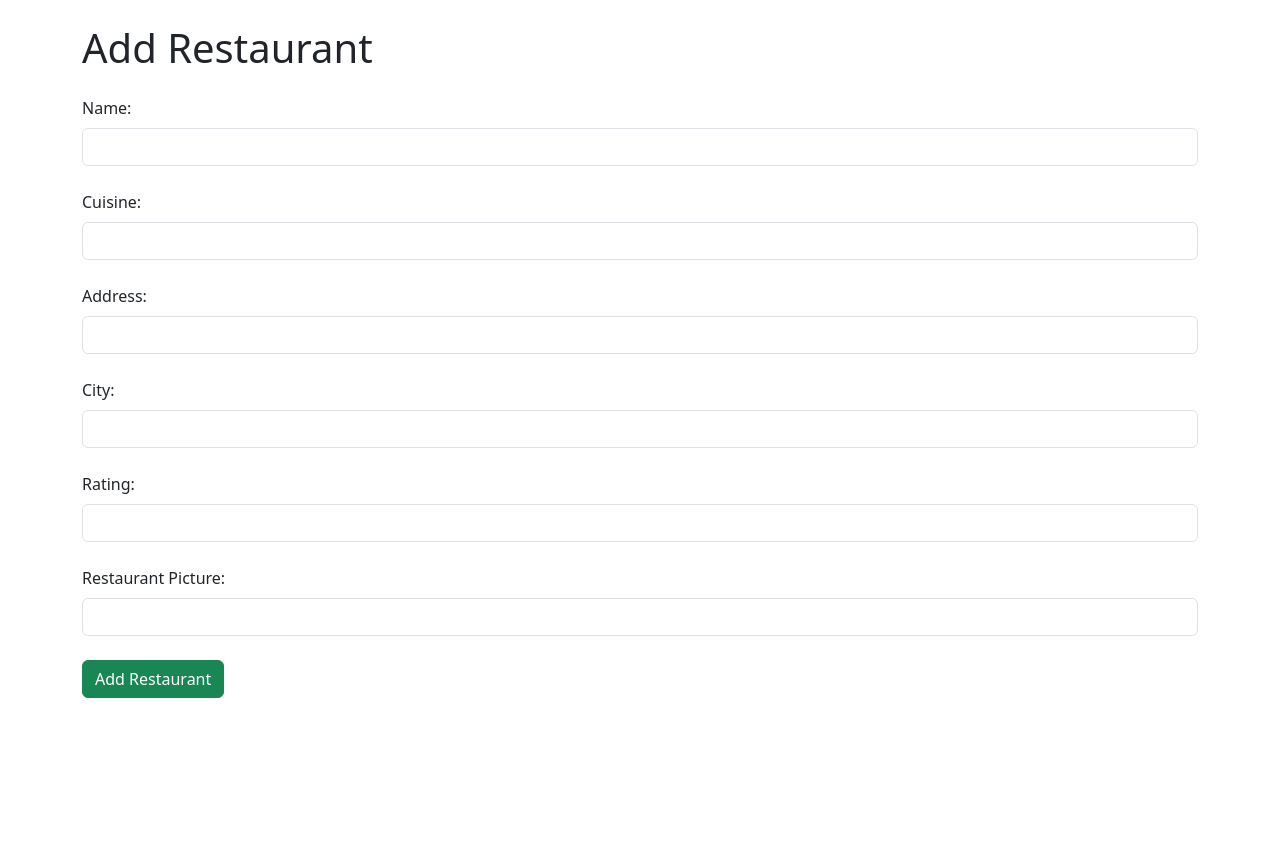
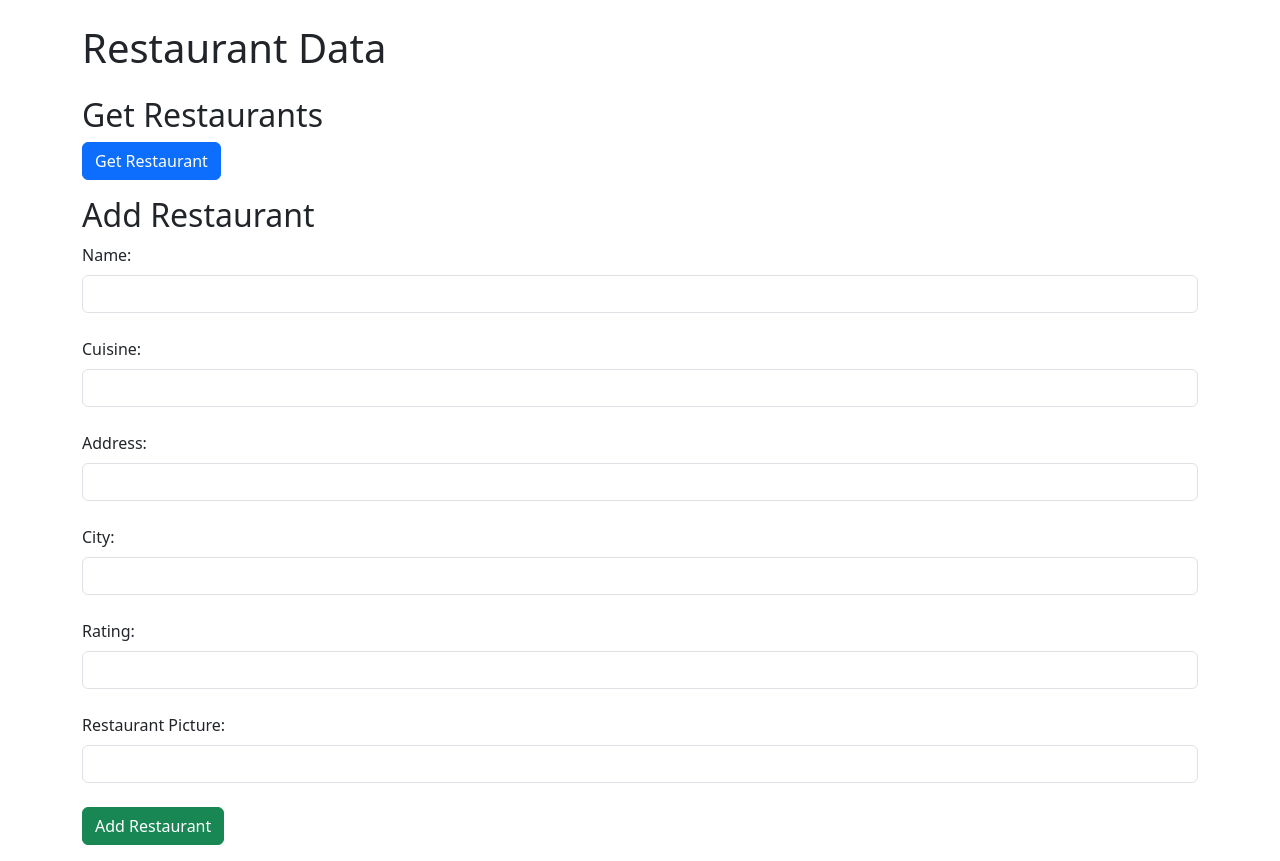
Before and after one commit to checodezz/restaurantManagementApp, a plain HTML site: page index.html in a window 1280 px wide. Before the commit the page ends 800 px from the top, so only its background shows below. Drawn offline with nearby package versions, Linux system fonts and the light colour scheme.

Commit message:
added homepage

```diff
--- a/index.html
+++ b/index.html
@@ -7,10 +7,21 @@
     <title>Restaurant</title>
     <link href="https://cdn.jsdelivr.net/npm/bootstrap@5.3.2/dist/css/bootstrap.min.css" rel="stylesheet"
         integrity="sha384-T3c6CoIi6uLrA9TneNEoa7RxnatzjcDSCmG1MXxSR1GAsXEV/Dwwykc2MPK8M2HN" crossorigin="anonymous">
+    <script src="script.js" defer></script>
 </head>
 
 <body class="container">
-    <h1 class="my-4">Add Restaurant</h1>
+    <h1 class="my-4">Restaurant Data</h1>
+    <div class="my-3">
+        <h2>Get Restaurants</h2>
+        <button id="displayCardBtn" class="btn btn-primary">Get Restaurant</button>
+    </div>
+
+    <div id="generatedCard" class="row">
+
+    </div>
+
+    <h2>Add Restaurant</h2>
 
     <form id="inputForm">
         <label for="nameInput" class="form-label">Name:</label>
@@ -35,7 +46,7 @@
         <button type="submit" class="btn btn-success">Add Restaurant</button>
     </form>
 
-    <div>
+    <div class="my-3">
         <p id="successMsg"></p>
     </div>
 </body>
```
